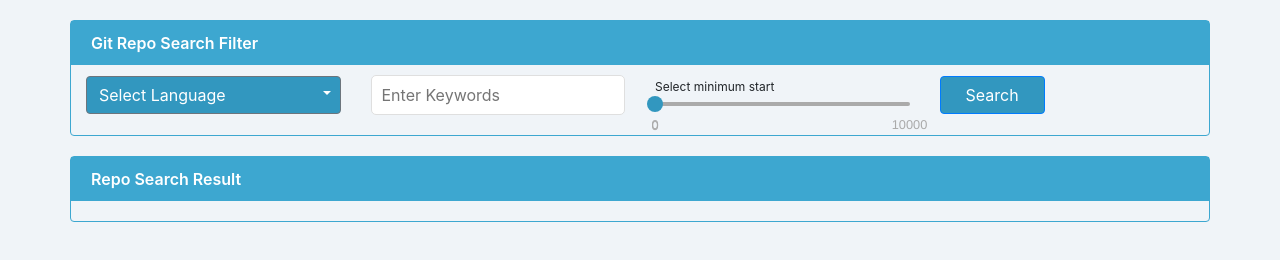
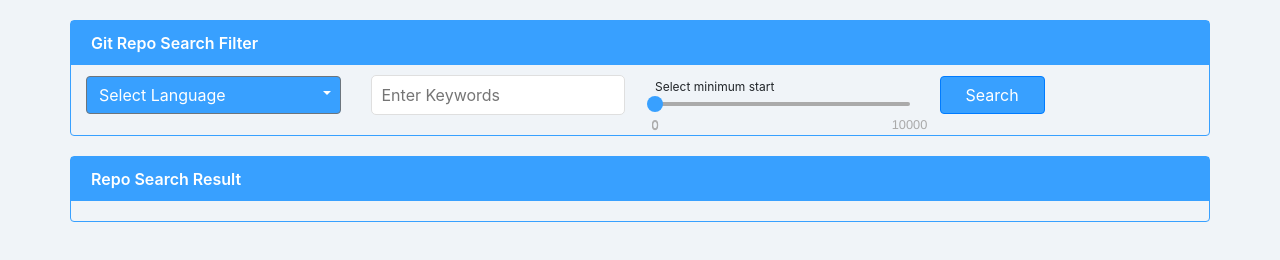
Before and after one commit to manishsingh339/Git-Repo-Search, a React app: page / in a window 1280 px wide. Built offline with nearby package versions, Linux system fonts and the light colour scheme.

Commit message:
Changing theme

```diff
--- a/src/scss/search-container.scss
+++ b/src/scss/search-container.scss
@@ -1,5 +1,5 @@
-$filter-theme-color: #3297bf;
-$head-bg-bdr-color: #3da7d0;
+$filter-theme-color: #38a0ff;
+$head-bg-bdr-color: #38a0ff;
 
 .search-container {
     .head-style {
```
